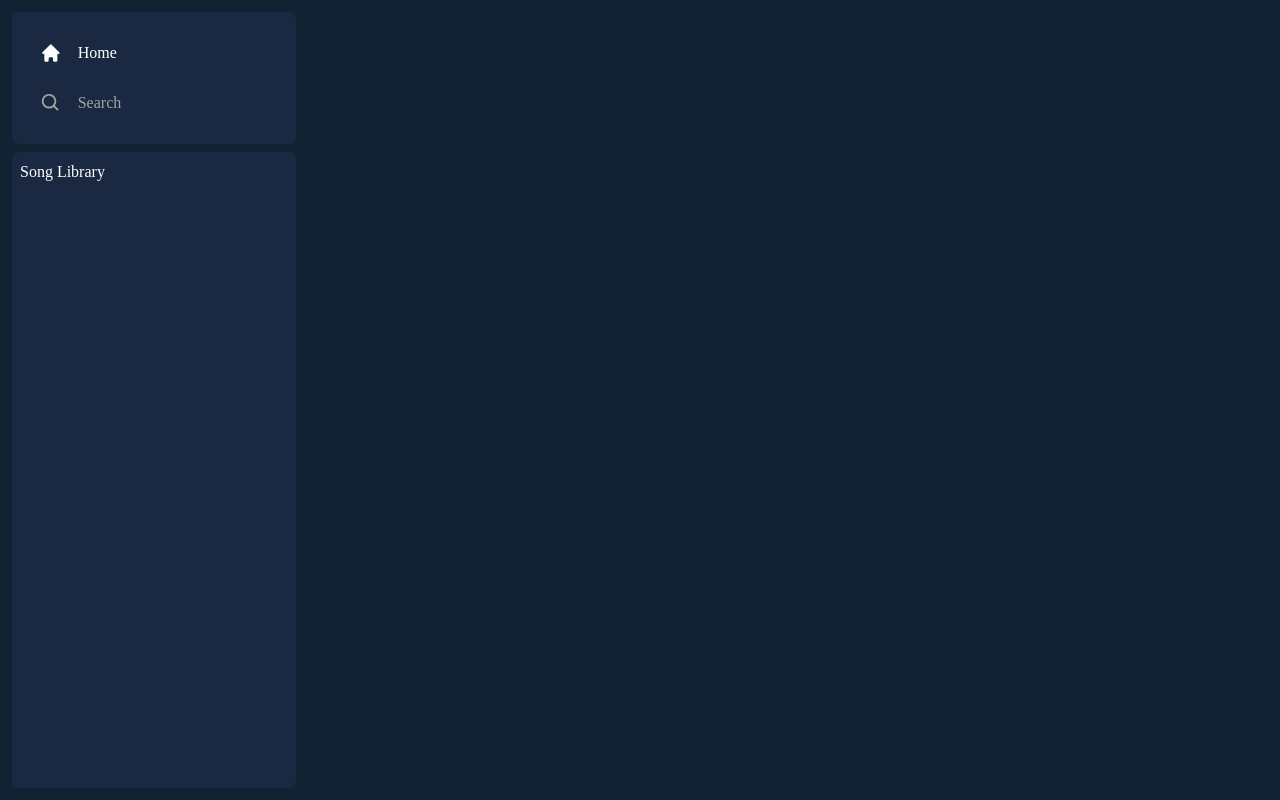
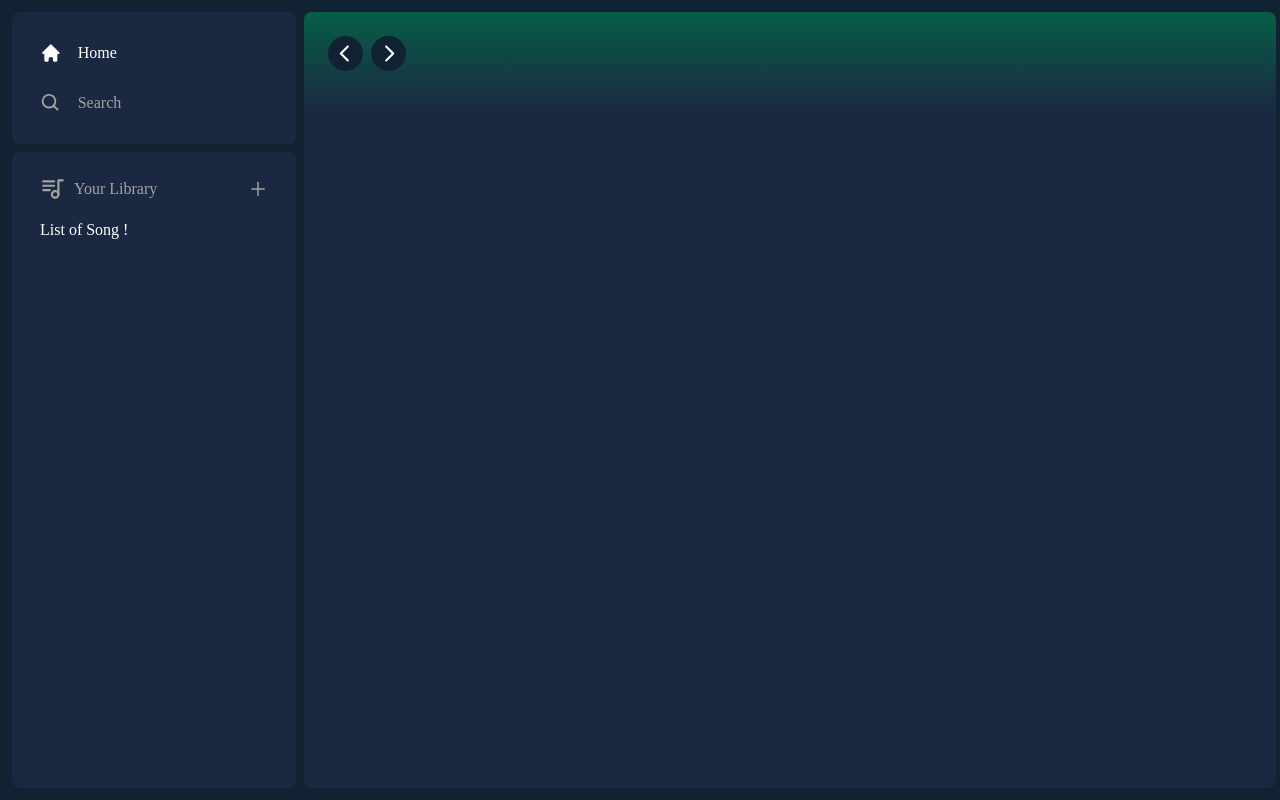
Before and after one commit to GillianLEVERT/spoti-clone, a Next.js app: page / in a window 1280 px wide. Built offline with nearby package versions, Linux system fonts and the light colour scheme.

Commit message:
day 2 of layout build

```diff
--- a/app/(site)/page.tsx
+++ b/app/(site)/page.tsx
@@ -1,7 +1,11 @@
+import { Header } from "@/components/Header"
+
 export default function Home() {
   return (
-    <main className="text-green-500">
-      Main Content
+    <main className="bg-[#1b2842] rounded-lg h-full w-full overflow-hidden overflow-y-auto">
+      <Header>
+
+      </Header>
     </main>
   )
 }
--- /dev/null
+++ b/components/Header.tsx
@@ -0,0 +1,45 @@
+"use client";
+
+import { useRouter } from "next/navigation";
+import { twMerge } from "tailwind-merge";
+import { RxCaretLeft, RxCaretRight } from "react-icons/rx"
+import { HiHome } from "react-icons/hi";
+import { BiSearch } from "react-icons/bi";
+
+interface HeaderProps {
+  children: React.ReactNode;
+  className?: string;
+}
+
+export const Header: React.FC<HeaderProps> = ({ children, className }) => {
+  const router = useRouter();
+  const handleLogout = () => {
+    //after
+  };
+  return (
+    <div className={twMerge("h-fit bg-gradient-to-b from-emerald-800 p-6")}>
+      <div className="w-full mb-4 flex items-center justify-between">
+        <div className="hidden md:flex gap-x-2 items-center">
+            <button onClick={()=> router.back()}
+            className="rounded-full bg-[#123] flex items-center justify-center hover:opacity-75 transition">
+                <RxCaretLeft className="text-white" size={35} />
+            </button>
+            <button onClick={()=> router.forward()}
+            className="rounded-full bg-[#123] flex items-center justify-center hover:opacity-75 transition">
+                <RxCaretRight className="text-white" size={35} />
+            </button>
+        </div>
+        <div className="flex md:hidden gap-x-2 items-center">
+            <button className="rounded-full p-2 bg-white items-center justify-center hover:opacity-75 transition">
+                <HiHome className="text-[#123]" size={20}/>
+            </button>
+
+            <button className="rounded-full p-2 bg-white items-center justify-center hover:opacity-75 transition">
+                <BiSearch className="text-[#123]" size={20}/>
+            </button>
+        </div>
+
+      </div>
+    </div>
+  );
+};
--- /dev/null
+++ b/components/Library.tsx
@@ -0,0 +1,21 @@
+"use client";
+import { TbPlaylist } from "react-icons/tb"
+import { AiOutlinePlus } from "react-icons/ai"
+
+export const Library = () => {
+  const onClick = () => {
+    //handle upload later
+  };
+  return (
+    <div className="flex flex-col">
+      <div className="flex items-center justify-between px-5 pt-4">
+        <div className="inline-flex items-center gap-x-2">
+            <TbPlaylist  className="text-neutral-400" size={26}/>
+            <p className="text-neutral-400 font-medium text-md">Your Library</p>
+        </div>
+        <AiOutlinePlus onClick={onClick} className="text-neutral-400 cursor-pointer hover:text-white transition" size={20}/>
+      </div>
+      <div className="flex flex-col gap-y-2 mt-4 px-5">List of Song !</div>
+    </div>
+  );
+};
--- a/components/Sidebar.tsx
+++ b/components/Sidebar.tsx
@@ -2,11 +2,12 @@
 import React, { useMemo } from "react";
 import { usePathname } from "next/navigation";
 //icons
-import { HiHome } from "react-icons/hi"
-import { BiSearch } from "react-icons/bi"
+import { HiHome } from "react-icons/hi";
+import { BiSearch } from "react-icons/bi";
 //components
 import { Box } from "./Box";
 import { SidebarItem } from "./SidebarItem";
+import { Library } from "./Library";
 
 interface SidebarProps {
   children: React.ReactNode;
@@ -32,23 +33,21 @@
     []
   );
 
-  return <main className="flex h-full p-1">
+  return (
+    <main className="flex h-full p-1">
       <div className="hidden md:flex flex-col gap-y-2 bg-[#123] h-full w-[300px] p-2">
-
         <Box>
           <div className="flex flex-col gap-y-4 px-5 py-4 ">
             {routes.map((item) => (
-                <SidebarItem key={item.label}
-                {...item}
-                />
+              <SidebarItem key={item.label} {...item} />
             ))}
           </div>
-
         </Box>
         <Box className="overflow-y-auto h-full ">
-        Song Library
+          <Library />
         </Box>
       </div>
-
-  </main>;
+      <div className="h-full flex-1 overflow-y-auto py-2">{children}</div>
+    </main>
+  );
 };
```
Lines whose indentation alone changed are shown as unchanged.
